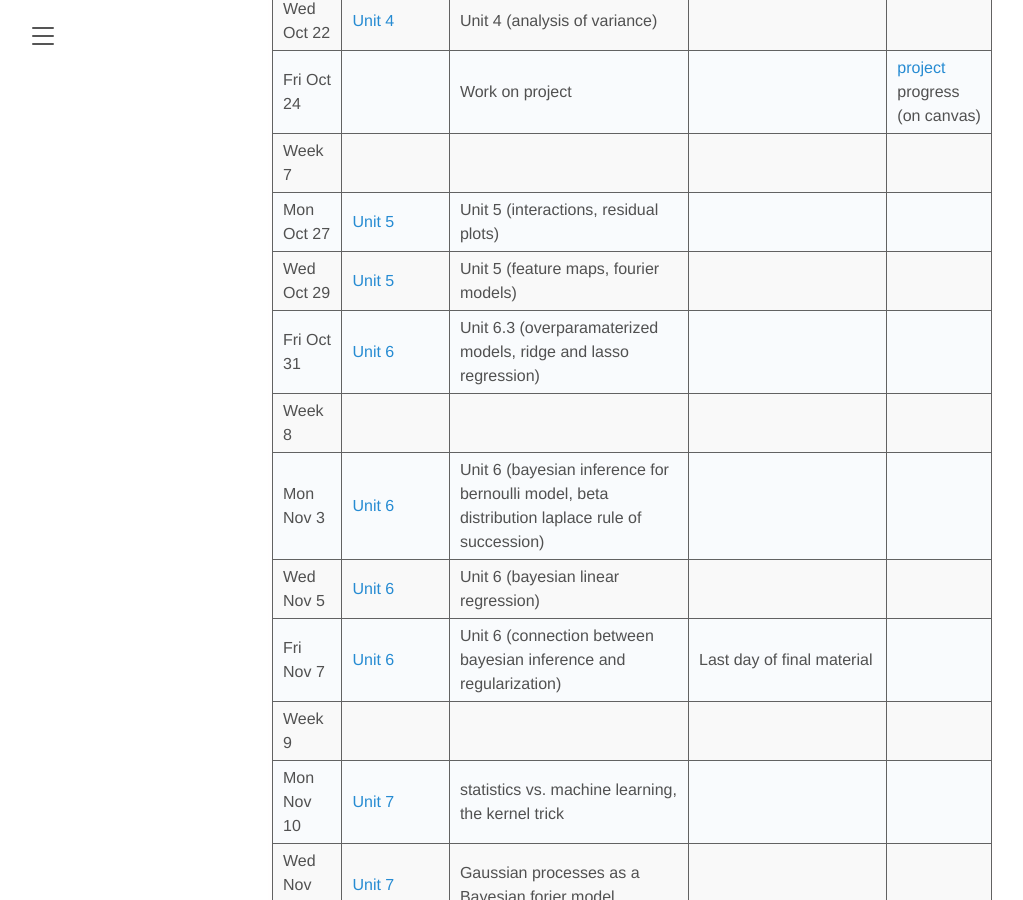
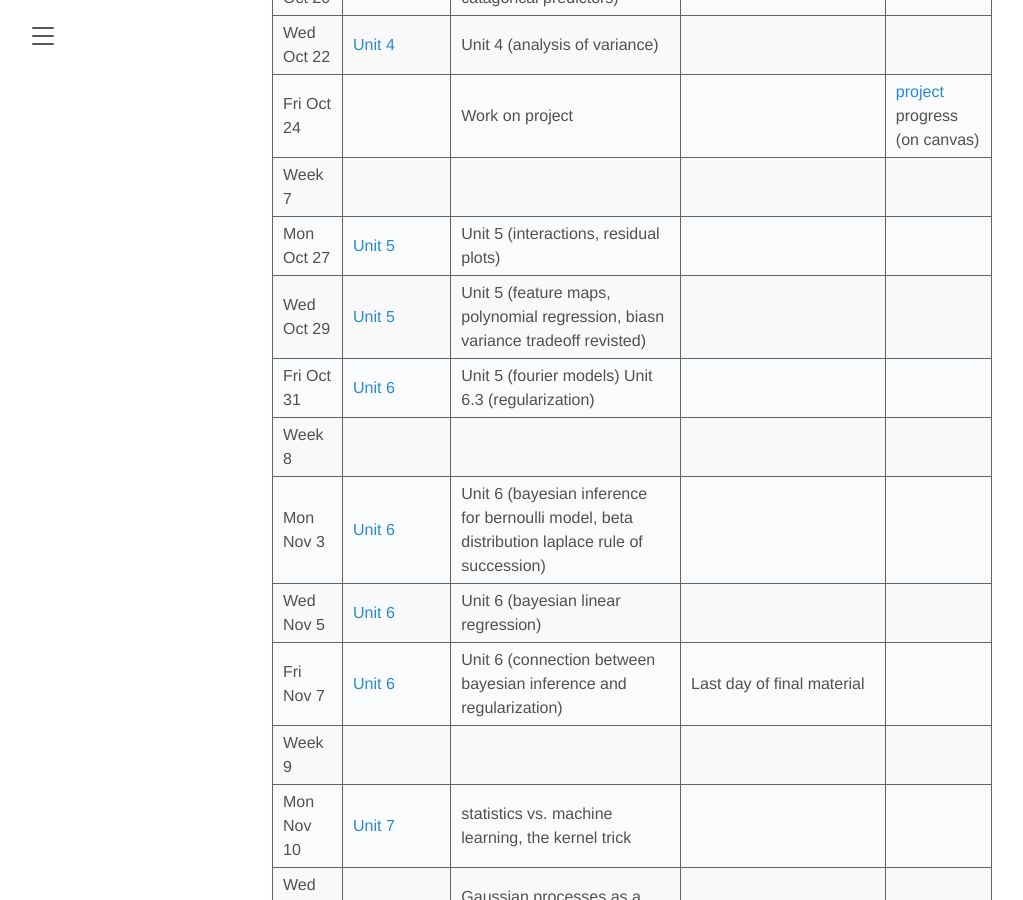
Before and after one commit to elevien/math50_2025, a Jekyll site: the page built from schedule.md, in a window 1280 px wide and 900 px high, scrolled down 2192 px. Shown: the whole window, without its empty margins (8-1031 px from the left). Built offline with Jekyll 4.4.1, drawn with Linux system fonts in a browser that asks for light colours.

Commit message:
update schedule

```diff
--- a/schedule.md
+++ b/schedule.md
@@ -38,8 +38,8 @@
 | Fri Oct 24  | | Work on project  |  | [project]({{ '/project/' | relative_url }}) progress (on canvas)
 | Week 7 || | |
 | Mon Oct 27  | [Unit 5](../unit5/index.html) | Unit 5 (interactions, residual plots)   |  |
-| Wed Oct 29  | [Unit 5](../unit5/index.html) | Unit 5 (feature maps, fourier models)  |  |
-| Fri Oct 31  | [Unit 6](../unit6/index.html) | Unit 6.3  (overparamaterized models, ridge and lasso regression) |  |
+| Wed Oct 29  | [Unit 5](../unit5/index.html) | Unit 5 (feature maps, polynomial regression, biasn variance tradeoff revisted)  |  |
+| Fri Oct 31  | [Unit 6](../unit6/index.html) | Unit 5 (fourier models) Unit 6.3 (regularization) |  |
 | Week 8 || | |
 | Mon Nov 3   | [Unit 6](../unit6/index.html) | Unit 6 (bayesian inference for bernoulli model, beta distribution laplace rule of succession) |  |
 | Wed Nov 5   | [Unit 6](../unit6/index.html) | Unit 6 (bayesian linear regression) |   |
```
